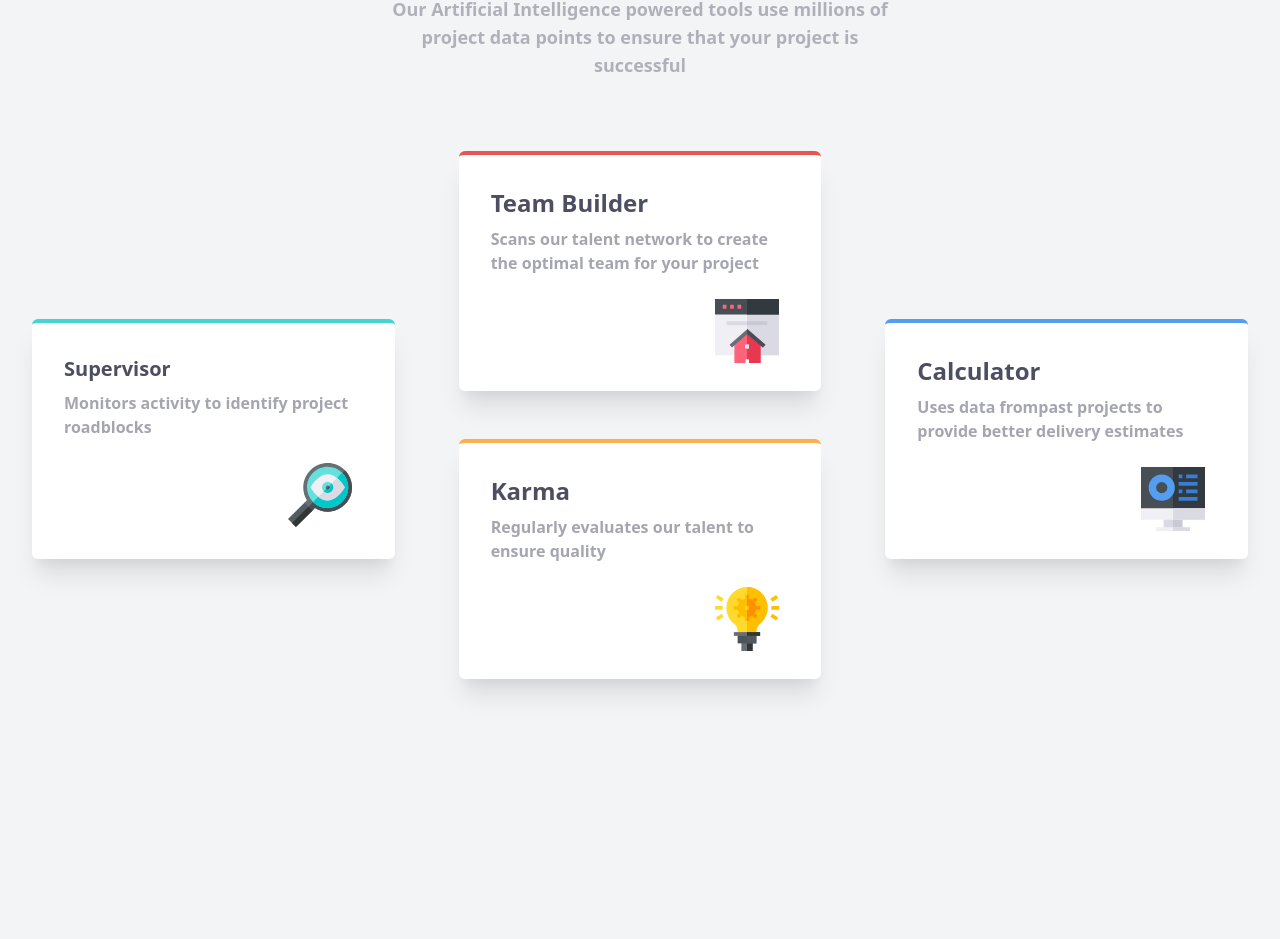
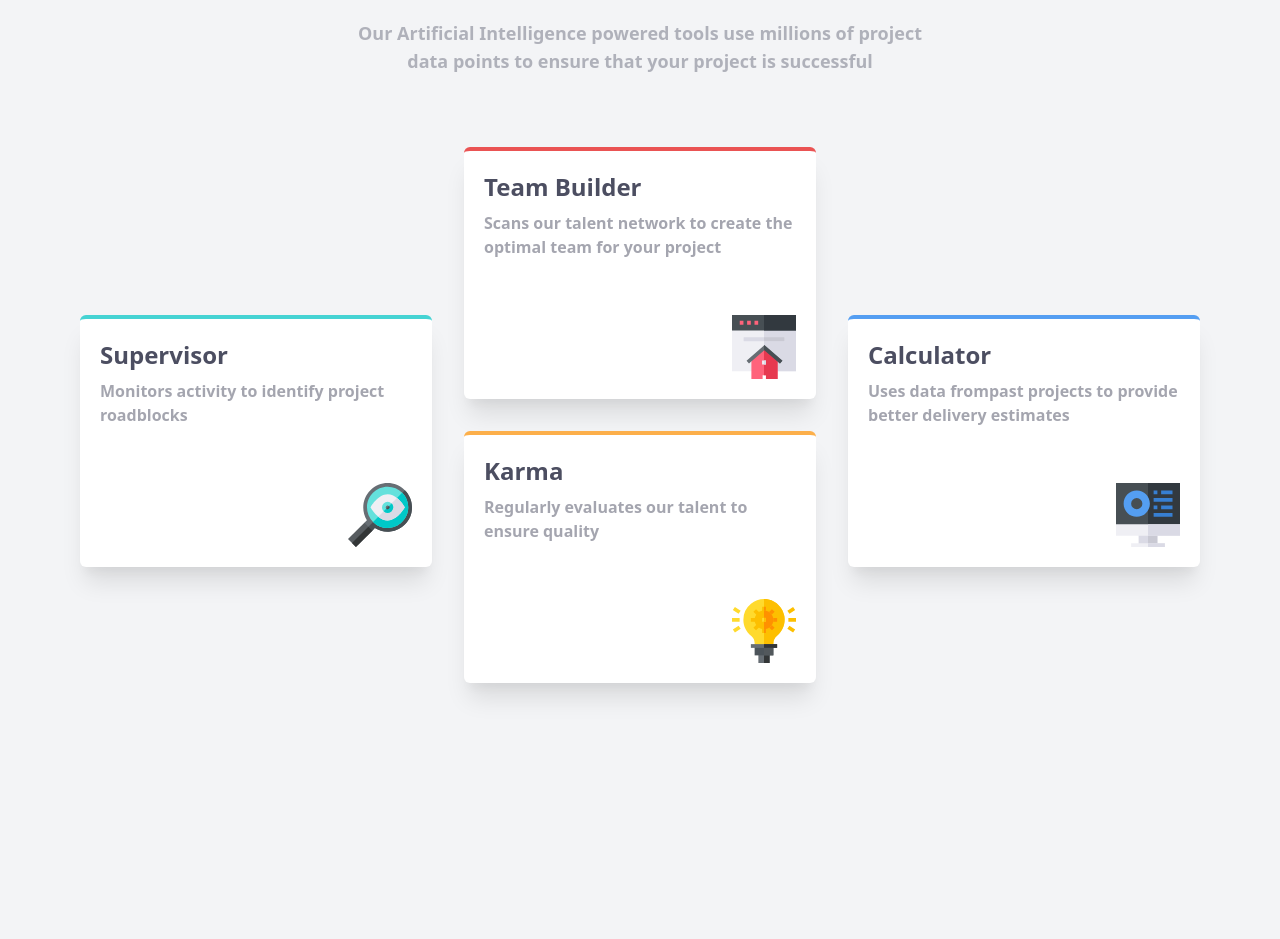
Before and after one commit to gusanchedev/prj-09-four-card-feature-section, a website built with Vite: page index.html in a window 1280 px wide. Shown: the part 208-1147 px from the top of the page. Built offline with nearby package versions, Linux system fonts and the light colour scheme.

Commit message:
🐛  Fix positioning of image in each box converting to inline.

```diff
--- a/index.html
+++ b/index.html
@@ -18,35 +18,36 @@
     />
   </head>
   <body class="bg-gray-100 w-screen max-w-full flex justify-center items-center">
-    <main-container id="app" class="mx-auto">
-      <header class="text-center mt-20">
-        <p class="text-VeryDarkBlue text-2xl xl:text-4xl">Reliable, efficient delivery </p>
-        <p class="text-VeryDarkBlue font-bold text-2xl leading-10 xl:text-4xl xl:leading-relaxed">Powered by Technology </p>
-        <p class="text-VeryDarkBlue text-md font-semibold opacity-40 mx-8 mt-4 mb-20 leading-6 xl:text-lg xl:w-5/12 xl:m-auto xl:mt-6">
+    <main-container id="app" class="mx-auto md:p-16">
+      <header class="text-center mt-10">
+        <p class="text-VeryDarkBlue text-2xl md:text-4xl">Reliable, efficient delivery </p>
+        <p class="text-VeryDarkBlue font-bold text-2xl leading-10 md:text-4xl md:leading-relaxed">Powered by Technology </p>
+        <p class="text-VeryDarkBlue text-md font-semibold opacity-40 mx-8 mt-4 mb-20 leading-6 md:text-lg md:w-6/12 md:m-auto md:mt-6">
           Our Artificial Intelligence powered tools use millions of project data points to ensure
           that your project is successful
         </p>
       </header>
-      <main class="relative xl:grid grid-cols-3 xl:grid-rows-2 xl:items-start xl:my-12">
-        <div class="bg-white mx-8 xl:mt-48 my-6 h-60 rounded-md p-5 xl:p-8 xl:pb-1 border-t-4 border-prj9Cyan shadow-xl xl:col-start-1 xl:row-start-1">
-          <p class="text-VeryDarkBlue text-xl font-bold">Supervisor</p>
-          <p class="text-VeryDarkBlue text-sm xl:text-base font-semibold opacity-50 mt-2 my-6 xl:h-32 leading-7">Monitors activity to identify project roadblocks </p>
-          <img class="relative left-48 xl:left-56 xl:-top-20" src="./images/icon-supervisor.svg" alt="">
+      <main class="md:grid grid-cols-3 md:grid-rows-2 md:items-start md:my-12">
+
+        <div class="bg-white md:col-start-1 md:row-start-1 text-right mx-8 md:mx-4 my-6 md:mt-48 p-5 rounded-md border-t-4 border-prj9Cyan shadow-xl">
+          <p class="text-VeryDarkBlue text-2xl font-bold text-left">Supervisor</p>
+          <p class="text-VeryDarkBlue text-sm md:text-base font-semibold opacity-50 mt-2 my-6 md:h-20 leading-7 text-left">Monitors activity to identify project roadblocks </p>
+          <img class="inline" src="./images/icon-supervisor.svg" alt="">
         </div>
-        <div class="bg-white mx-8 my-6 h-60 rounded-md p-5 xl:p-8 xl:pb-1 border-t-4 border-prj9Red shadow-xl xl:col-start-2 xl:row-start-1">
-          <p class="text-VeryDarkBlue text-2xl font-bold">Team Builder</p>
-          <p class="text-VeryDarkBlue text-sm xl:text-base font-semibold opacity-50 mt-2 my-6 xl:h-32 leading-7">Scans our talent network to create the optimal team for your project </p>
-          <div class="relative left-48 xl:left-56 xl:-top-20"><img src="./images/icon-team-builder.svg" alt=""></div>
+        <div class="bg-white md:col-start-2 md:row-start-1 text-right mx-8 md:mx-4 my-6 p-5 rounded-md border-t-4 border-prj9Red shadow-xl">
+          <p class="text-VeryDarkBlue text-2xl font-bold text-left">Team Builder</p>
+          <p class="text-VeryDarkBlue text-sm md:text-base font-semibold opacity-50 mt-2 my-6 md:h-20 leading-7 text-left">Scans our talent network to create the optimal team for your project </p>
+          <img class="inline" src="./images/icon-team-builder.svg" alt="">
         </div>
-        <div class="bg-white mx-8 xl:-mt-36 my-6 h-60 rounded-md p-5 xl:p-8 xl:pb-1 border-t-4 border-prj9Orange shadow-xl xl:col-start-2 xl:row-start-2">
-          <p class="text-VeryDarkBlue text-2xl font-bold">Karma</p>
-          <p class="text-VeryDarkBlue text-sm xl:text-base font-semibold opacity-50 mt-2 my-6 xl:h-32 leading-7">Regularly evaluates our talent to ensure quality </p>
-          <div class="relative left-48 xl:left-56 xl:-top-20"><img src="./images/icon-karma.svg" alt=""></div>
+        <div class="bg-white md:col-start-2 md:row-start-2 text-right mx-8 md:mx-4 my-6 md:-mt-40 p-5 rounded-md border-t-4 border-prj9Orange shadow-xl">
+          <p class="text-VeryDarkBlue text-2xl font-bold text-left">Karma</p>
+          <p class="text-VeryDarkBlue text-sm md:text-base font-semibold opacity-50 mt-2 my-6 md:h-20 leading-7 text-left">Regularly evaluates our talent to ensure quality </p>
+          <img class="inline" src="./images/icon-karma.svg" alt="">
         </div>
-        <div class="bg-white mx-8 xl:mt-48 my-4 h-60 rounded-md p-5 xl:p-8 xl:pb-1 border-t-4 border-prj9Blue shadow-xl xl:col-start-3 xl:row-start-1">
-          <p class="text-VeryDarkBlue text-2xl font-bold">Calculator </p>
-          <p class="text-VeryDarkBlue text-sm xl:text-base font-semibold opacity-50 mt-2 my-6 xl:h-32 leading-7">Uses data frompast projects to provide better delivery estimates</p>
-          <img class="relative left-48 xl:left-56 xl:-top-20" src="./images/icon-calculator.svg" alt="">
+        <div class="bg-white md:col-start-3 md:row-start-1 text-right mx-8 md:mx-4 my-6 md:mt-48 p-5 rounded-md border-t-4 border-prj9Blue shadow-xl">
+          <p class="text-VeryDarkBlue text-2xl font-bold text-left">Calculator </p>
+          <p class="text-VeryDarkBlue text-sm md:text-base font-semibold opacity-50 mt-2 my-6 md:h-20 leading-7 text-left">Uses data frompast projects to provide better delivery estimates</p>
+          <img class="inline" src="./images/icon-calculator.svg" alt="">
         </div>
       </main>
     </main-container>
```
